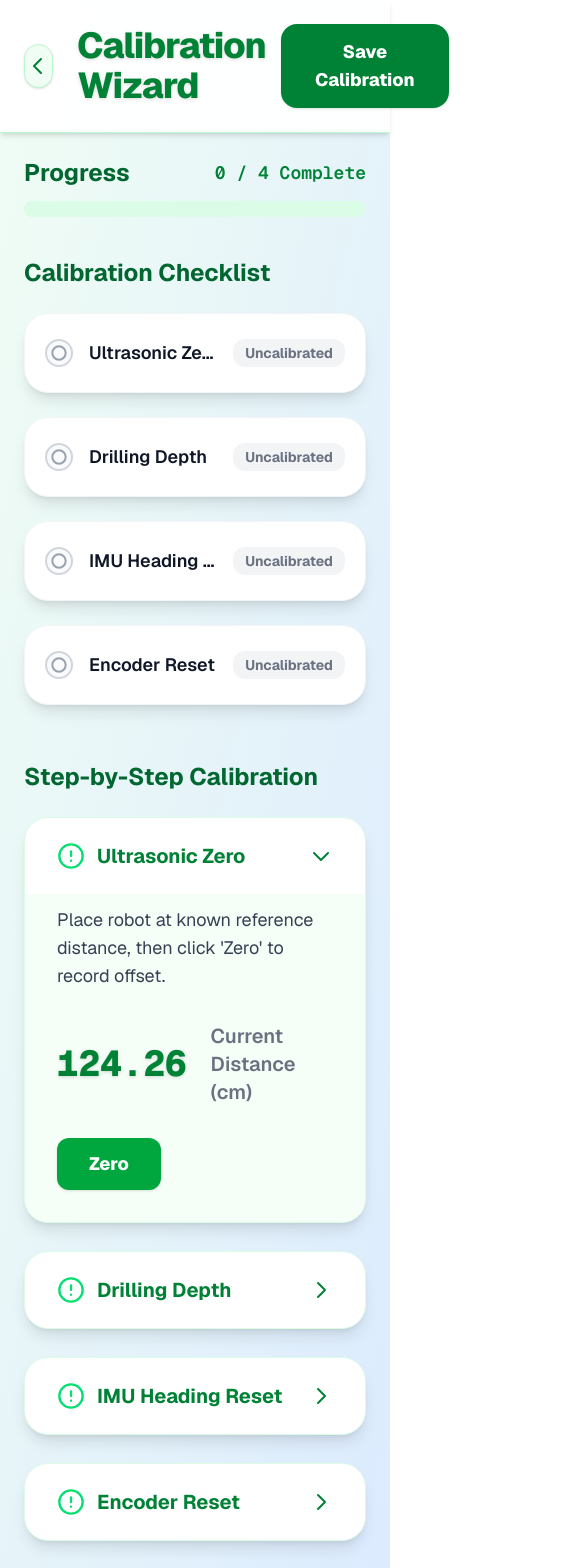
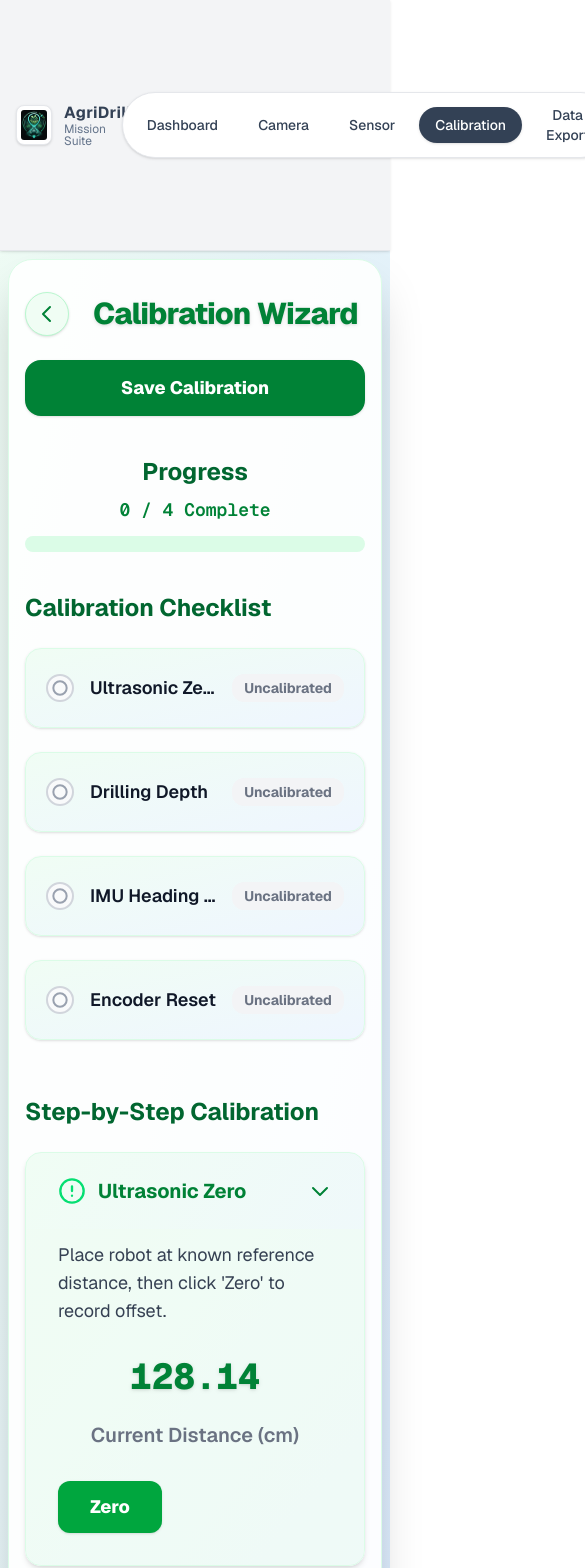
Before and after one commit to JLforce/AgriDrill_Website, a Next.js app in the folder agridrill/: page /calibration in a window 390 px wide. Shown: the top 1568 px of the page, 585 px wide, since content can reach past the window. Built offline with nearby package versions, Linux system fonts and the light colour scheme.

Commit message:
Update DashboardTopNav for correct nav highlighting and layout fixes

```diff
--- a/agridrill/app/calibration/page.tsx
+++ b/agridrill/app/calibration/page.tsx
@@ -2,6 +2,7 @@
 import React, { useState, useEffect } from "react";
 import { useRouter } from "next/navigation";
 import { getSupabaseBrowserClient } from "@/lib/supabase/client";
+import DashboardTopNav from "@/components/DashboardTopNav";
 
 type CalibrationStatus = "Uncalibrated" | "Calibrated" | "Needs Recalibration";
 
@@ -66,12 +67,12 @@ const sectionDefs = [
 	// Simulate live value updates
 	useEffect(() => {
 		const interval = setInterval(() => {
-				setLiveValues(prev => ({
+			setLiveValues({
 				ultrasonic: +(120 + Math.random() * 10).toFixed(2),
 				depth: +(40 + Math.random() * 10).toFixed(2),
 				imu: +(Math.random() * 360).toFixed(2),
 				encoder: Math.floor(Math.random() * 1000),
-				}));
+			});
 		}, 1000);
 		return () => clearInterval(interval);
 	}, []);
@@ -98,7 +99,7 @@ const sectionDefs = [
 				{ key: "encoder_zero", value: liveValues.encoder },
 			]);
 			setSaveMsg("Calibration saved and sent to robot!");
-			} catch (e) {
+		} catch {
 			setSaveMsg("Error saving calibration. Please try again.");
 		}
 		setSaving(false);
@@ -110,9 +111,12 @@ const sectionDefs = [
 	const progress = Math.round((completed / total) * 100);
 
 	return (
-		<div className="min-h-screen bg-gradient-to-br from-green-50 to-blue-100 font-sans text-gray-900 flex flex-col text-[18px]">
-			<header className="sticky top-0 z-30 bg-white/95 backdrop-blur border-b border-green-200 flex items-center justify-between px-6 sm:px-14 py-6 shadow-md">
-				<div className="flex items-center gap-4">
+		<div className="min-h-screen bg-linear-to-br from-green-50 to-blue-100 font-sans text-gray-900 flex flex-col text-[18px]">
+			<DashboardTopNav />
+			<main className="flex-1 w-full max-w-4xl mx-auto p-2 sm:p-8 animate-fadeInUp">
+				<div className="bg-white/90 rounded-3xl shadow-2xl border border-green-100 px-4 sm:px-10 py-8 sm:py-12 mb-10">
+					<header className="flex flex-col sm:flex-row items-center justify-between gap-6 mb-10">
+						<div className="flex items-center gap-4 w-full sm:w-auto">
 							<button
 								className="flex items-center justify-center w-11 h-11 rounded-full border border-green-200 bg-green-50 hover:bg-green-100 text-green-700 transition shadow-sm mr-2"
 								onClick={() => router.back()}
@@ -120,40 +124,41 @@ const sectionDefs = [
 							>
 								<svg className="w-6 h-6" fill="none" stroke="currentColor" strokeWidth="2" viewBox="0 0 24 24"><path strokeLinecap="round" strokeLinejoin="round" d="M15 19l-7-7 7-7" /></svg>
 							</button>
-					<h1 className="text-4xl font-extrabold text-green-700 tracking-tight drop-shadow font-sans">Calibration Wizard</h1>
+							<h1 className="text-3xl sm:text-4xl font-extrabold text-green-700 tracking-tight drop-shadow font-sans">Calibration Wizard</h1>
 						</div>
 						<button
-					className="px-8 py-3 rounded-2xl bg-green-700 text-white font-extrabold text-lg shadow hover:bg-green-800 transition disabled:opacity-60 border-2 border-green-700 font-sans"
+							className="px-8 py-3 rounded-2xl bg-green-700 text-white font-extrabold text-lg shadow hover:bg-green-800 transition disabled:opacity-60 border-2 border-green-700 font-sans w-full sm:w-auto"
 							onClick={handleSave}
 							disabled={saving}
 						>
 							{saving ? "Saving..." : "Save Calibration"}
 						</button>
 					</header>
+
 					{/* Save message toast */}
 					{saveMsg && (
 						<div className="fixed top-24 right-8 z-50 bg-green-700 text-white font-semibold px-6 py-3 rounded-xl shadow-lg animate-fadeInUp text-lg font-sans">
 							{saveMsg}
 						</div>
 					)}
-			<main className="flex-1 w-full max-w-3xl mx-auto p-6 sm:p-14 animate-fadeInUp">
+
 					{/* Progress Bar */}
 					<section className="mb-10">
-					<div className="flex items-center justify-between mb-3">
+						<div className="flex flex-col sm:flex-row items-center justify-between mb-3 gap-2">
 							<h2 className="font-bold text-2xl text-green-800 font-sans">Progress</h2>
 							<span className="text-lg font-semibold text-green-700 font-mono">{completed} / {total} Complete</span>
 						</div>
 						<div className="w-full h-4 bg-green-100 rounded-full overflow-hidden">
-						<div className="h-4 bg-gradient-to-r from-green-400 to-blue-400 rounded-full transition-all" style={{ width: `${progress}%` }} />
+							<div className="h-4 bg-linear-to-r from-green-400 to-blue-400 rounded-full transition-all" style={{ width: `${progress}%` }} />
 						</div>
 					</section>
 
 					{/* Checklist */}
 					<section className="mb-14">
 						<h2 className="font-bold text-2xl mb-6 text-green-800 font-sans">Calibration Checklist</h2>
-					<ul className="grid grid-cols-1 sm:grid-cols-2 gap-6">
+						<ul className="grid grid-cols-1 md:grid-cols-2 gap-6">
 							{checklist.map(item => (
-							<li key={item.key} className="flex items-center gap-4 p-5 rounded-3xl bg-white border border-gray-100 shadow-lg hover:shadow-green-200 transition-all min-h-[80px]">
+								<li key={item.key} className="flex items-center gap-4 p-5 rounded-2xl bg-gradient-to-br from-green-50 to-blue-50 border border-green-100 shadow hover:shadow-green-200 transition-all min-h-20">
 									<span className={`w-7 h-7 flex items-center justify-center rounded-full border-2 ${item.status === "Calibrated" ? "border-green-500 bg-green-100" : item.status === "Needs Recalibration" ? "border-yellow-400 bg-yellow-50" : "border-gray-300 bg-gray-50"}`}>
 										{item.status === "Calibrated" ? (
 											<svg className="w-4 h-4 text-green-600" fill="none" stroke="currentColor" strokeWidth="3" viewBox="0 0 24 24"><path strokeLinecap="round" strokeLinejoin="round" d="M5 13l4 4L19 7" /></svg>
@@ -171,13 +176,13 @@ const sectionDefs = [
 					</section>
 
 					{/* Calibration Steps Accordion */}
-				<section className="mb-40">
+					<section className="mb-10">
 						<h2 className="font-bold text-2xl mb-6 text-green-800 font-sans">Step-by-Step Calibration</h2>
 						<div className="space-y-7">
 							{sectionDefs.map(section => (
-							<div key={section.key} className="bg-white border border-green-100 rounded-3xl shadow-lg overflow-hidden">
+								<div key={section.key} className="bg-gradient-to-br from-green-50 to-blue-50 border border-green-100 rounded-2xl shadow-md overflow-hidden">
 									<button
-									className="w-full flex items-center justify-between px-8 py-6 text-xl font-bold text-green-700 hover:bg-green-50 rounded-3xl focus:outline-none transition-all font-sans"
+										className="w-full flex items-center justify-between px-8 py-6 text-xl font-bold text-green-700 hover:bg-green-50 rounded-2xl focus:outline-none transition-all font-sans"
 										onClick={() => setExpanded(expanded === section.key ? null : section.key)}
 										aria-expanded={expanded === section.key}
 									>
@@ -190,7 +195,7 @@ const sectionDefs = [
 									{expanded === section.key && (
 										<div className="px-8 pb-8 pt-3 flex flex-col gap-6 animate-fadeInUp bg-green-50/60">
 											<div className="text-gray-700 mb-2 text-lg font-sans">{section.desc}</div>
-										<div className="flex items-center gap-6">
+											<div className="flex flex-col sm:flex-row items-center gap-6">
 												<span className="font-mono text-4xl text-green-700 font-extrabold drop-shadow">{liveValues[section.key as keyof typeof liveValues]}</span>
 												<span className="text-gray-500 font-semibold text-xl font-sans">{section.valueLabel}</span>
 											</div>
@@ -206,6 +211,7 @@ const sectionDefs = [
 							))}
 						</div>
 					</section>
+				</div>
 			</main>
 		</div>
 	);
--- a/agridrill/components/DashboardTopNav.tsx
+++ b/agridrill/components/DashboardTopNav.tsx
@@ -1,6 +1,6 @@
 import React from "react";
 import Image from "next/image";
-import { useRouter } from "next/navigation";
+import { useRouter, usePathname } from "next/navigation";
 
 const topNavLinks = ["Dashboard", "Camera", "Sensor", "Calibration", "Data Export"];
 const topNavRoutes = {
@@ -13,6 +13,7 @@ const topNavRoutes = {
 
 export default function DashboardTopNav() {
   const router = useRouter();
+  const pathname = usePathname();
   return (
     <nav className="sticky top-0 z-40 border-b border-[#e5e7eb] bg-[#f3f4f6] shadow-sm backdrop-blur transition-all duration-700">
       <div className="mx-auto flex w-full max-w-375 items-center justify-between gap-4 px-4 py-3">
@@ -39,20 +40,24 @@ export default function DashboardTopNav() {
           {/* Top Navigation Links */}
           <div className="flex-1 flex items-center justify-center">
             <div className="flex items-center gap-2 rounded-full border border-[#e5e7eb] bg-white px-2 py-1 shadow-sm">
-              {topNavLinks.map((item, index) => (
+              {topNavLinks.map((item) => {
+                const route = topNavRoutes[item as keyof typeof topNavRoutes];
+                const isActive = pathname === route;
+                return (
                   <button
                     key={item}
                     type="button"
-                  onClick={() => router.push(topNavRoutes[item as keyof typeof topNavRoutes])}
+                    onClick={() => router.push(route)}
                     className={`rounded-full px-4 py-2 text-sm font-medium transition cursor-pointer ${
-                    index === 2
+                      isActive
                         ? "bg-[#334155] text-white shadow"
                         : "text-[#334155] hover:bg-[#f3f4f6] hover:text-[#1e293b]"
                     }`}
                   >
                     {item}
                   </button>
-              ))}
+                );
+              })}
             </div>
           </div>
           {/* Status, E-STOP, Notifications, User */}
```
Lines whose indentation alone changed are shown as unchanged.
